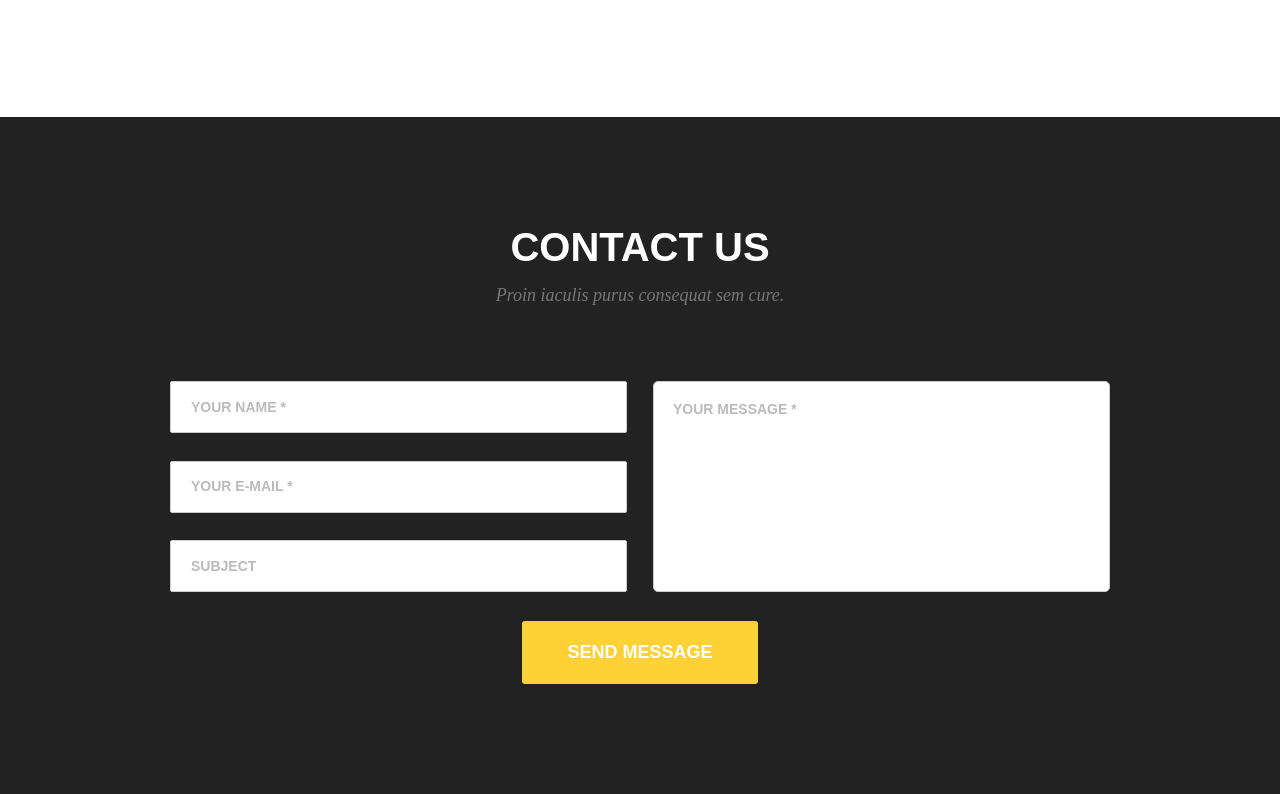
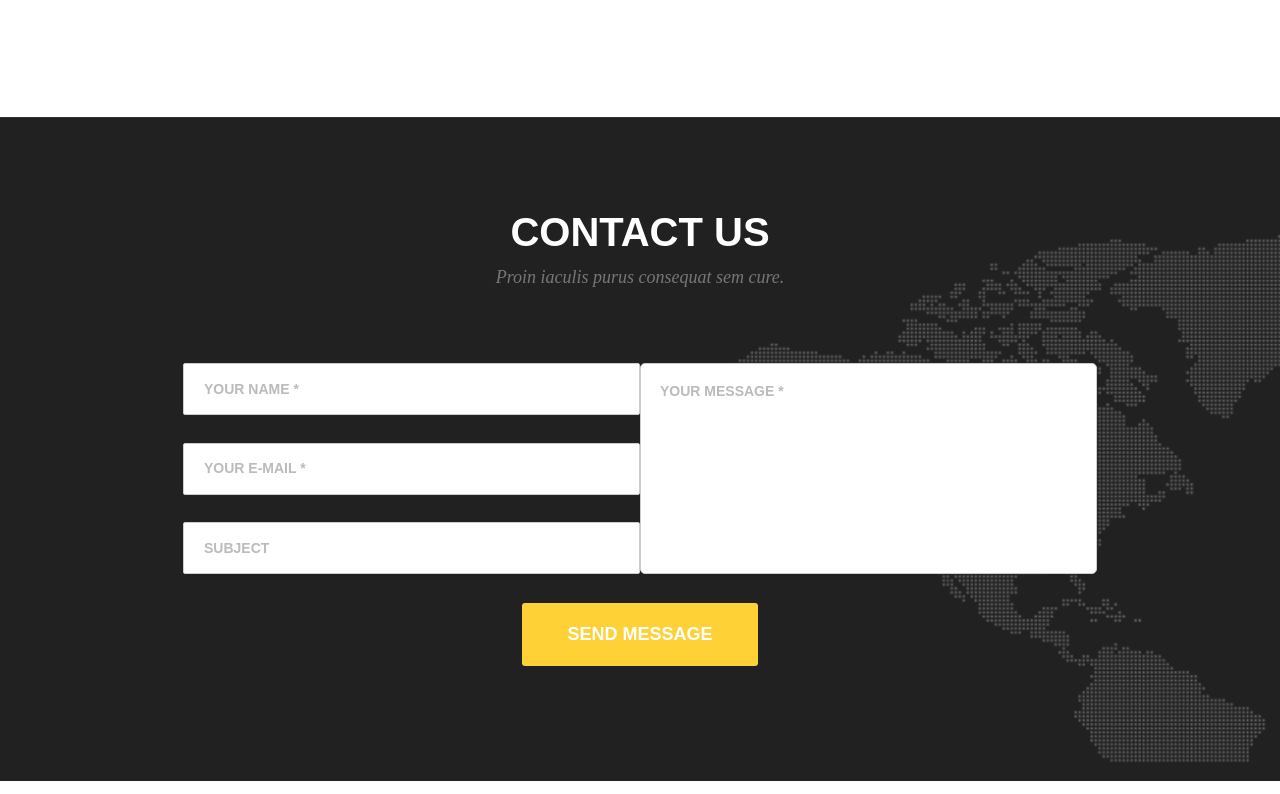
Before and after one commit to vit-1982/goit-fe-course, a plain HTML site: page module-07/index.html in a window 1280 px wide. Shown: the part 536-1330 px from the top of the page. Drawn offline with Linux system fonts and the light colour scheme; a web font is replaced by a local one.

Commit message:
Gap between input and textarea

```diff
--- a/module-07/css/styles.css
+++ b/module-07/css/styles.css
@@ -65,8 +65,7 @@ ul {
     list-style: none;
 }
 
-.wrapper,
-.bottom {
+.wrapper {
     max-width: 940px;
     margin: 0 auto;
     text-align: center;
@@ -80,7 +79,7 @@ ul {
     display: flex;
     justify-content: space-between;
     align-items: center;
-    margin: 44px auto 100px;
+    margin: 44px auto 118px;
 }
 
 .nav_menu {
@@ -111,7 +110,7 @@ h2 {
     font-weight: 700;
     font-size: 40px;
     text-transform: uppercase;
-    line-height: 75px;
+    margin-bottom: 12px;
 }
 
 h3 {
@@ -127,6 +126,7 @@ h3 {
     display: flex;
     justify-content: space-between;
     flex-wrap: wrap;
+    margin-bottom: 120px;
 }
 
 .service_item {
@@ -187,26 +187,21 @@ h4 {
     background-image: url('../img/Icon-Locked.png');
 }
 
-section .wrapper {
-    margin-bottom: 120px;
+.bottom_section {
+    background-image: url(../img/background.png);
+    background-repeat: no-repeat;
+    background-position: center;
+    background-size: cover;
+    display: flex;
 }
 
-.bottom_section {
-    background: #222222;
-    /* background-image: url(../img/Map\ Image.png); */
-    min-height: 677px;
-    position: relative;
+form {
+    padding-top: 93px;
+    padding-bottom: 115px;
 }
 
-.bg_img {
-    position: absolute;
-    right: 0;
-    bottom: 0;
-}
-
-.bottom h2 {
+.bottom_section h2 {
     color: #ffffff;
-    padding-top: 93px;
 }
 
 .to_do_part input {
@@ -216,12 +211,21 @@ section .wrapper {
     border: 1px solid rgb(204, 204, 204);
     box-sizing: border-box;
 }
+
+.to_do_part {
+    width: 100%;
+    display: flex;
+    justify-content: space-between;
+    flex-wrap: wrap;
+    margin-bottom: 29px;
+}
+
 .inputs {
     display: flex;
     flex-direction: column;
     justify-content: space-between;
-    max-width: 459px;
-    height: 211px;
+    /* max-width: 459px; */
+    /* height: 211px; */
 }
 
 .to_do_part textarea {
@@ -254,15 +258,6 @@ button:active{
     transition: transform 0.2s linear;
 }
 
-
-.to_do_part {
-    width: 100%;
-    display: flex;
-    justify-content: space-between;
-    flex-wrap: wrap;
-    margin-bottom: 29px;
-}
-
 .to_do_part input::placeholder,
 .to_do_part textarea::placeholder {
     text-indent: 20px;
--- a/module-07/index.html
+++ b/module-07/index.html
@@ -56,8 +56,8 @@
         </div>
     </section>
     <section class="bottom_section">
-        <div class="bg_img"><img src="img/Map Image.png" alt=""></div>
-        <div class="bottom">
+        <!-- <div class="bg_img"><img src="img/Map Image.png" alt=""></div> -->
+        <div class="wrapper">
             <form action="#">
                 <h2>contact us</h2>
                 <h3>Proin iaculis purus consequat sem cure. </h3>
```
Also changed, not shown: module-07/img/background.png (added).
